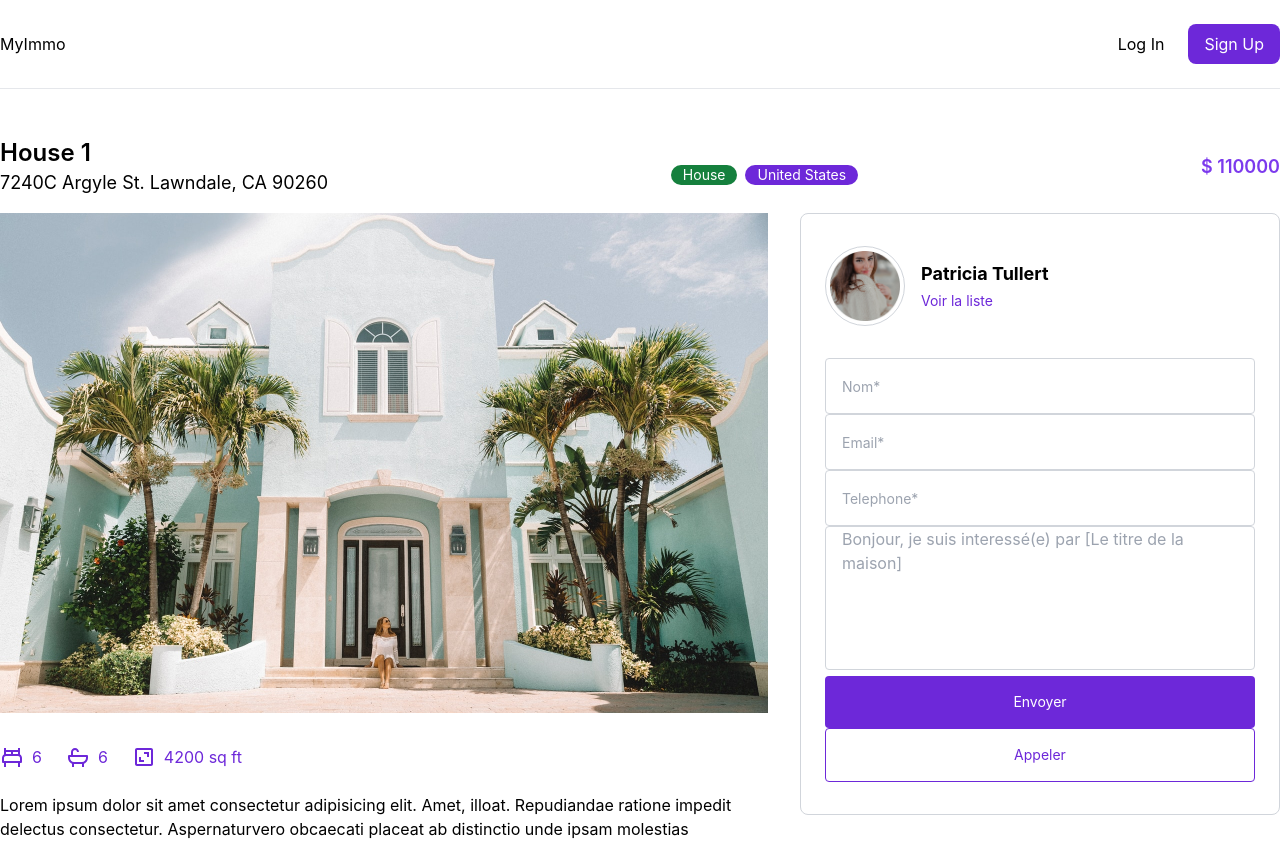
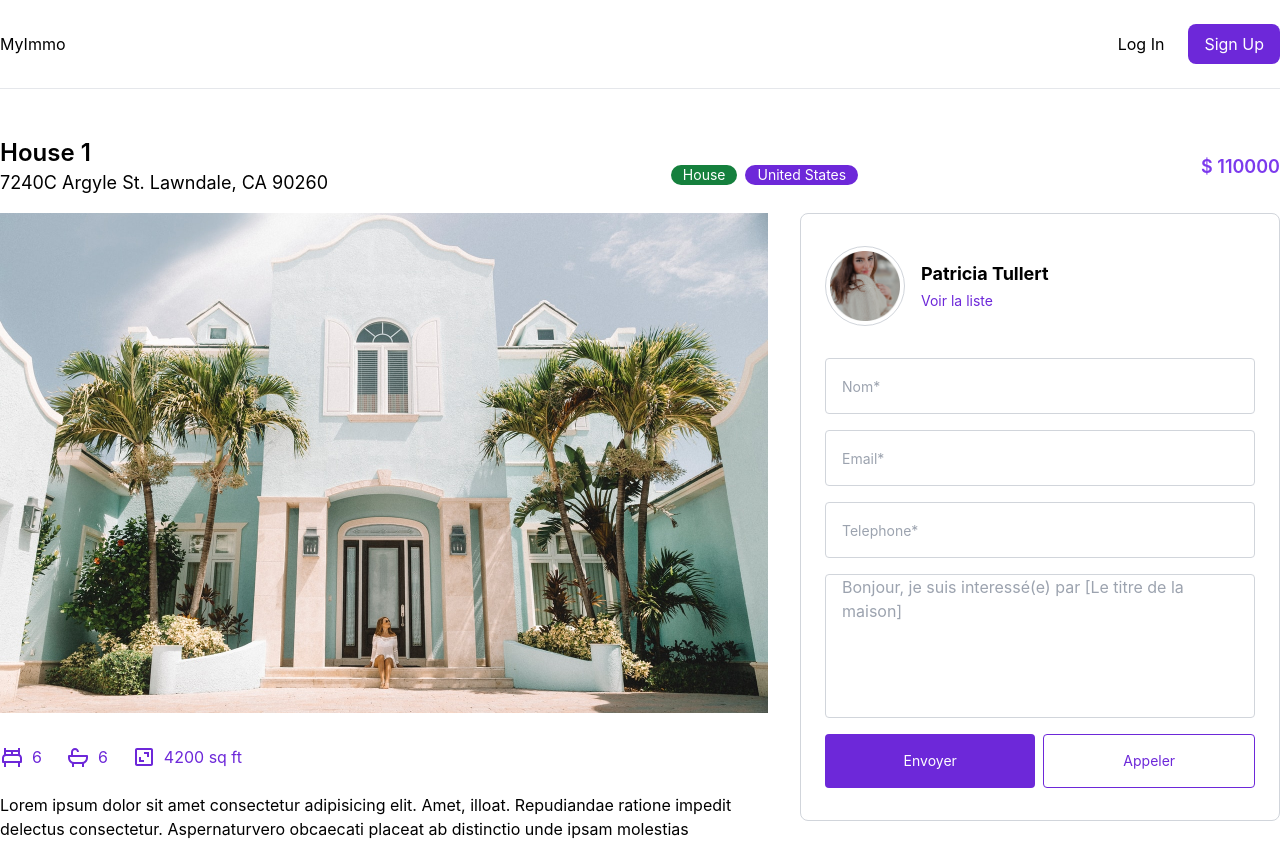
Before and after one commit to elhadjtall/SITE_AGENCE, a React (Vite) app in the folder frontend/: page /property/1 in a window 1280 px wide. Shown: the top 841 px of the page. Built offline with nearby package versions, Linux system fonts and the light colour scheme.

Commit message:
Ajout du formulaire dans les details

```diff
--- a/frontend/src/pages/PropertyDetail.jsx
+++ b/frontend/src/pages/PropertyDetail.jsx
@@ -72,12 +72,12 @@ const PropertyDetail = () => {
                         </div>
                     </div>
                     {/* formulaire */}
-                    <form>
+                    <form className='flex flex-col gap-y-4'>
                         <input className='border border-gray-300 focus:border-violet-700 outline-none rounded w-full px-4 h-14 text-sm' type="text" placeholder='Nom*' />
                             <input className='border border-gray-300 focus:border-violet-700 outline-none rounded w-full px-4 h-14 text-sm' type="email" placeholder='Email*' />
                             <input  className='border border-gray-300 focus:border-violet-700 outline-none rounded w-full px-4 h-14 text-sm' type="text" placeholder='Telephone*' />
                             <textarea className='border border-gray-300 focus:border-violet-700 outline-none rounded w-full px-4 h-36 resize-none text-gray-400' placeholder='Message*' defaultValue='Bonjour, je suis interessé(e) par [Le titre de la maison]'></textarea>
-                            <div>
+                            <div className='flex gap-x-2'>
                                 <button className='bg-violet-700 hover:bg-violet-800 text-white rounded p-4 text-sm w-full transition'>Envoyer</button>
                                 <button className='border border-violet-700 text-violet-700 hover:border-violet-500 rounded p-4 text-sm w-full transition'>Appeler</button>
                             </div>
```
